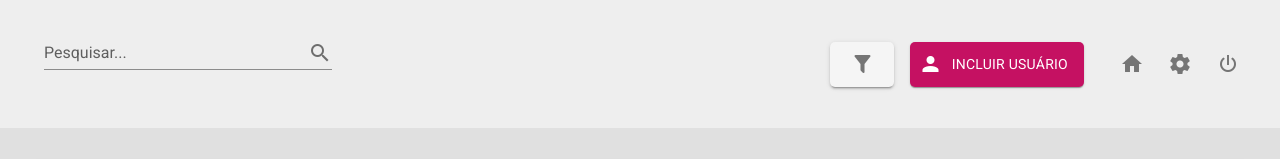
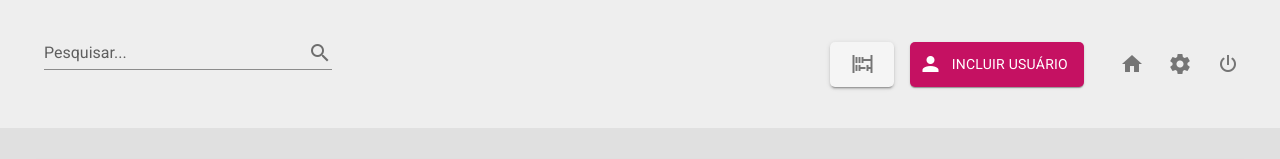
Before and after one commit to jpcanto/prova-globo, a Vue app: page / in a window 1280 px wide. Shown: the top 159 px of the page. Built offline with nearby package versions, Linux system fonts and the light colour scheme.

Commit message:
style: adjusting filter icon

```diff
--- a/src/components/Header.vue
+++ b/src/components/Header.vue
@@ -17,7 +17,7 @@
         <v-spacer></v-spacer>
 
         <v-btn light @click.stop="drawer = !drawer" class="btn mr-4">
-          <v-icon color="grey darken-1">mdi-filter</v-icon>
+          <v-icon color="grey darken-1">mdi-abacus</v-icon>
         </v-btn>
 
         <v-btn elevation="1" tile color="pink accent-4" class="btn user-btn text-body-2 pl-0 mr-6">
```
